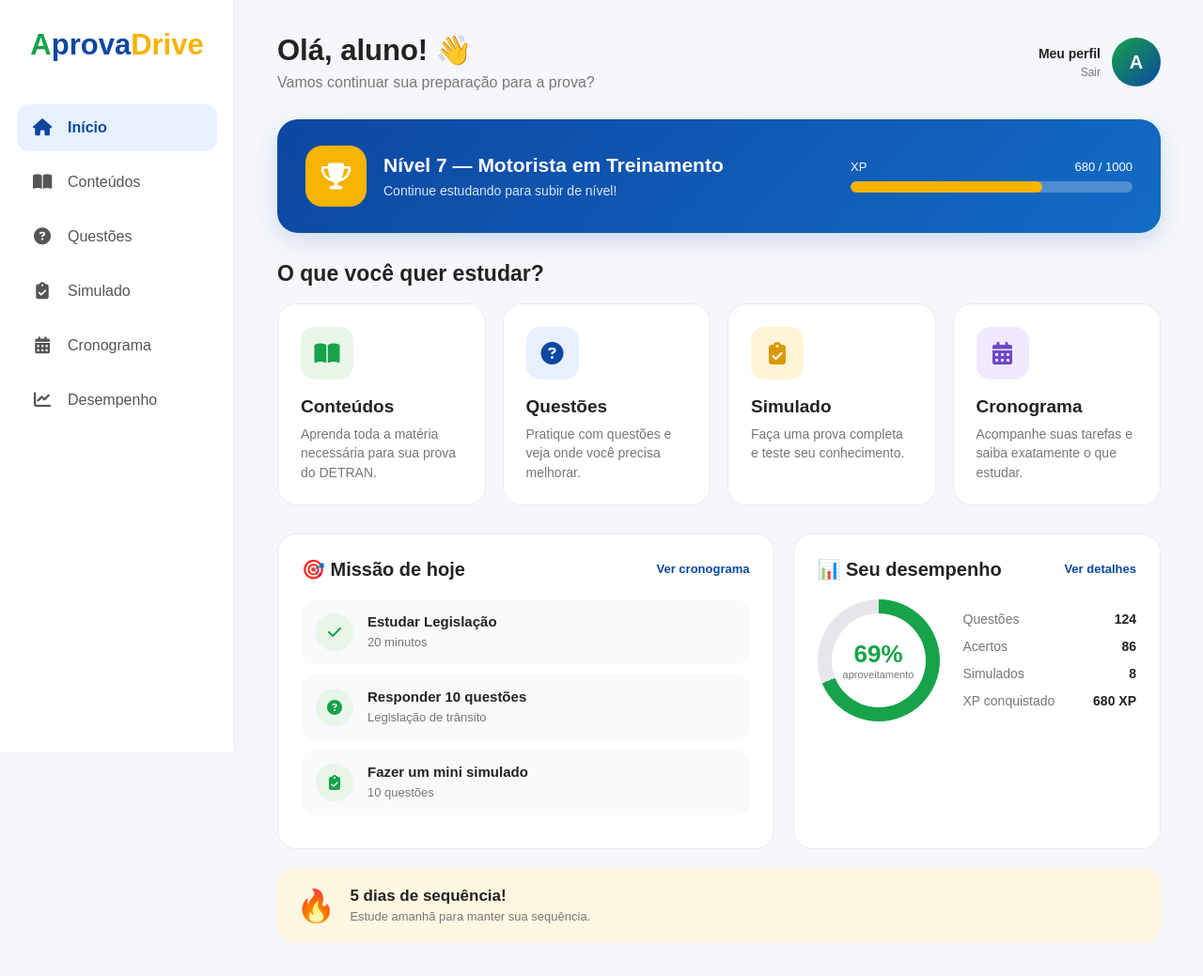
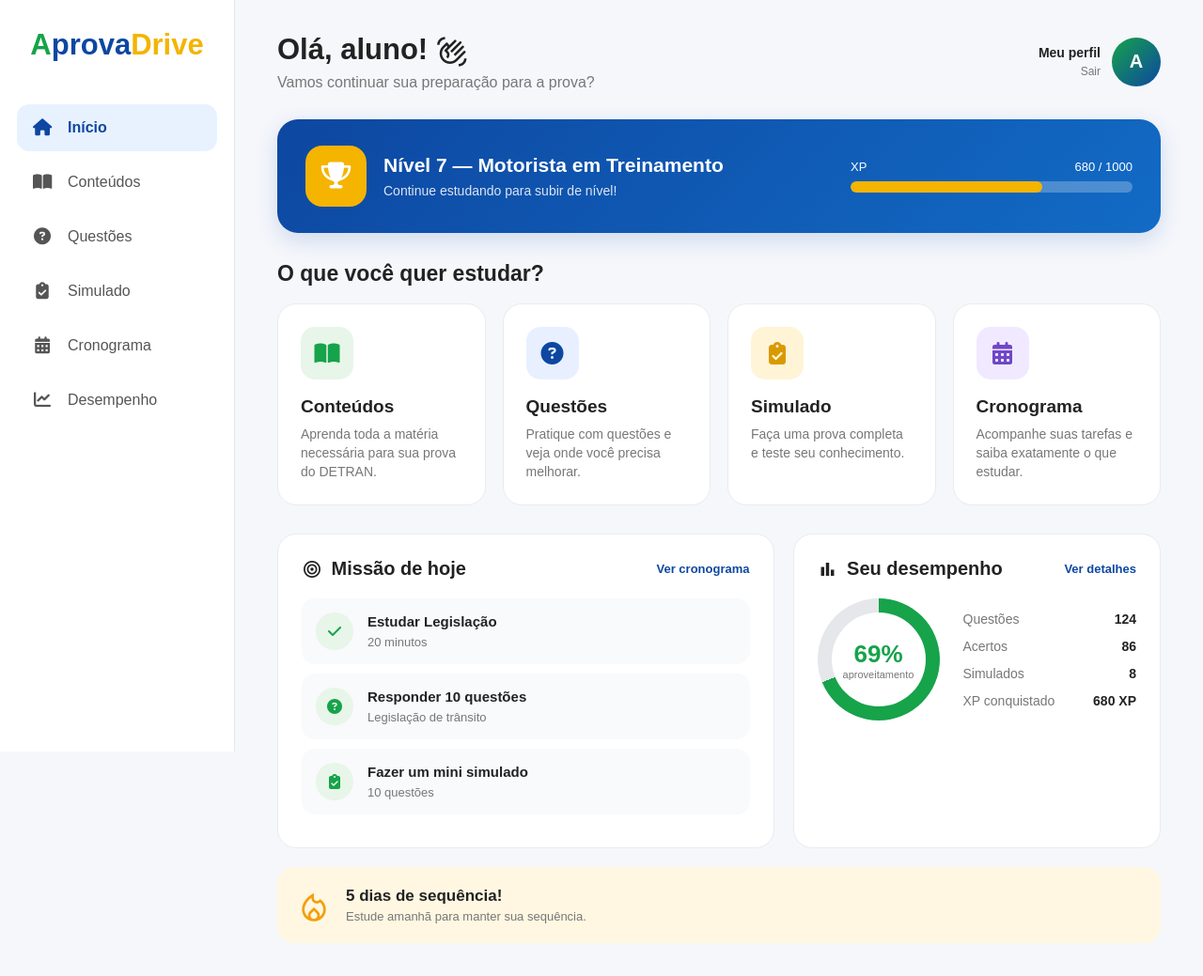
Before and after one commit to HennagoX/ArpovaDrive, a plain HTML site: page src/pages/telaInicial.html in a window 1280 px wide. Shown: the whole page at 94% size. Drawn offline with nearby package versions, Linux system fonts and the light colour scheme.

Commit message:
feat: substituicao de emojis por icones Material Symbols do Google

```diff
--- a/src/css/theme.css
+++ b/src/css/theme.css
@@ -1,4 +1,5 @@
 @import url('https://fonts.googleapis.com/css2?family=Inter:wght@400;500;600;700;800&display=swap');
+@import url('https://fonts.googleapis.com/css2?family=Material+Symbols+Outlined:opsz,wght,FILL,GRAD@20..48,100..700,0..1,-50..200');
 
 :root {
   --primary-blue: #0752a0;
@@ -30,3 +31,22 @@
   --shadow-card: 0 10px 25px rgba(0, 0, 0, 0.08);
   --shadow-card-strong: 0 12px 30px rgba(0, 0, 0, 0.15);
 }
+
+.material-symbols-outlined {
+  font-family: 'Material Symbols Outlined';
+  font-weight: normal;
+  font-style: normal;
+  font-size: 24px;
+  line-height: 1;
+  letter-spacing: normal;
+  text-transform: none;
+  display: inline-flex;
+  align-items: center;
+  justify-content: center;
+  vertical-align: middle;
+  white-space: nowrap;
+  word-wrap: normal;
+  direction: ltr;
+  font-feature-settings: 'liga';
+  -webkit-font-smoothing: antialiased;
+}
--- a/src/js/pages/dashboard.js
+++ b/src/js/pages/dashboard.js
@@ -1,4 +1,4 @@
-import { ready, qs, setText } from '../utils/dom.js';
+import { ready, qs, setText, setHTML } from '../utils/dom.js';
 import { getCurrentUser, logout } from '../services/authService.js';
 import { getGamificationData, getTaxaAproveitamento } from '../services/gamificationService.js';
 import { ROUTES } from '../constants/routes.js';
@@ -6,7 +6,7 @@ import { ROUTES } from '../constants/routes.js';
 ready(() => {
     const user = getCurrentUser();
     if (user && user.nome) {
-        setText('.topo h1', `Olá, ${user.nome}! 👋`);
+        setHTML('.topo h1', `Olá, ${user.nome}! <span class="material-symbols-outlined icone-inline">waving_hand</span>`);
         setText('.perfil-nome strong', user.nome);
     }
 
--- a/src/js/pages/login.js
+++ b/src/js/pages/login.js
@@ -17,7 +17,8 @@ ready(() => {
         on(mostrarSenha, 'click', () => {
             const isPassword = senha.type === 'password';
             senha.type = isPassword ? 'text' : 'password';
-            mostrarSenha.textContent = isPassword ? '🙈' : '👁';
+            const icon = qs('.material-symbols-outlined', mostrarSenha) || mostrarSenha;
+            icon.textContent = isPassword ? 'visibility_off' : 'visibility';
         });
     }
 
--- a/src/pages/telaInicial.html
+++ b/src/pages/telaInicial.html
@@ -5,6 +5,8 @@
     <meta name="viewport" content="width=device-width, initial-scale=1.0">
     <title>AprovaDrive - Início</title>
     <link rel="stylesheet" href="https://cdnjs.cloudflare.com/ajax/libs/font-awesome/6.5.2/css/all.min.css">
+    <link rel="stylesheet" href="https://fonts.googleapis.com/css2?family=Material+Symbols+Outlined:opsz,wght,FILL,GRAD@20..48,100..700,0..1,-50..200">
+    <link rel="stylesheet" href="../css/theme.css">
     <style>
         * {
             margin: 0;
@@ -569,6 +571,17 @@
                 height: 88px;
             }
         }
+
+        .icone-inline {
+            vertical-align: middle;
+            font-size: 1.1em;
+            margin-right: 4px;
+        }
+
+        .fogo-icon {
+            font-size: 38px;
+            color: #f59e0b;
+        }
     </style>
 </head>
 <body>
@@ -608,7 +621,7 @@
     <main class="main">
         <header class="topo">
             <div>
-                <h1>Olá, aluno! 👋</h1>
+                <h1>Olá, aluno! <span class="material-symbols-outlined icone-inline">waving_hand</span></h1>
                 <p>Vamos continuar sua preparação para a prova?</p>
             </div>
 
@@ -682,7 +695,7 @@
         <section class="inferior">
             <div class="missao">
                 <div class="titulo-card">
-                    <h2>🎯 Missão de hoje</h2>
+                    <h2><span class="material-symbols-outlined icone-inline">target</span> Missão de hoje</h2>
                     <a href="./cronograma.html" class="ver">Ver cronograma</a>
                 </div>
 
@@ -719,7 +732,7 @@
 
             <div class="desempenho" id="desempenho">
                 <div class="titulo-card">
-                    <h2>📊 Seu desempenho</h2>
+                    <h2><span class="material-symbols-outlined icone-inline">bar_chart</span> Seu desempenho</h2>
                     <span class="ver">Ver detalhes</span>
                 </div>
 
@@ -754,7 +767,7 @@
         </section>
 
         <div class="sequencia">
-            <div class="fogo">🔥</div>
+            <div class="fogo"><span class="material-symbols-outlined fogo-icon">local_fire_department</span></div>
             <div>
                 <h3>5 dias de sequência!</h3>
                 <p>Estude amanhã para manter sua sequência.</p>
```
Also changed, not shown: index.html (+1 -0 lines), src/css/styleCadastro.css (+8 -1 lines), src/pages/Login.html (+2 -1 lines), src/pages/cadastro.html (+1 -0 lines), src/pages/cronograma.html (+12 -4 lines).
